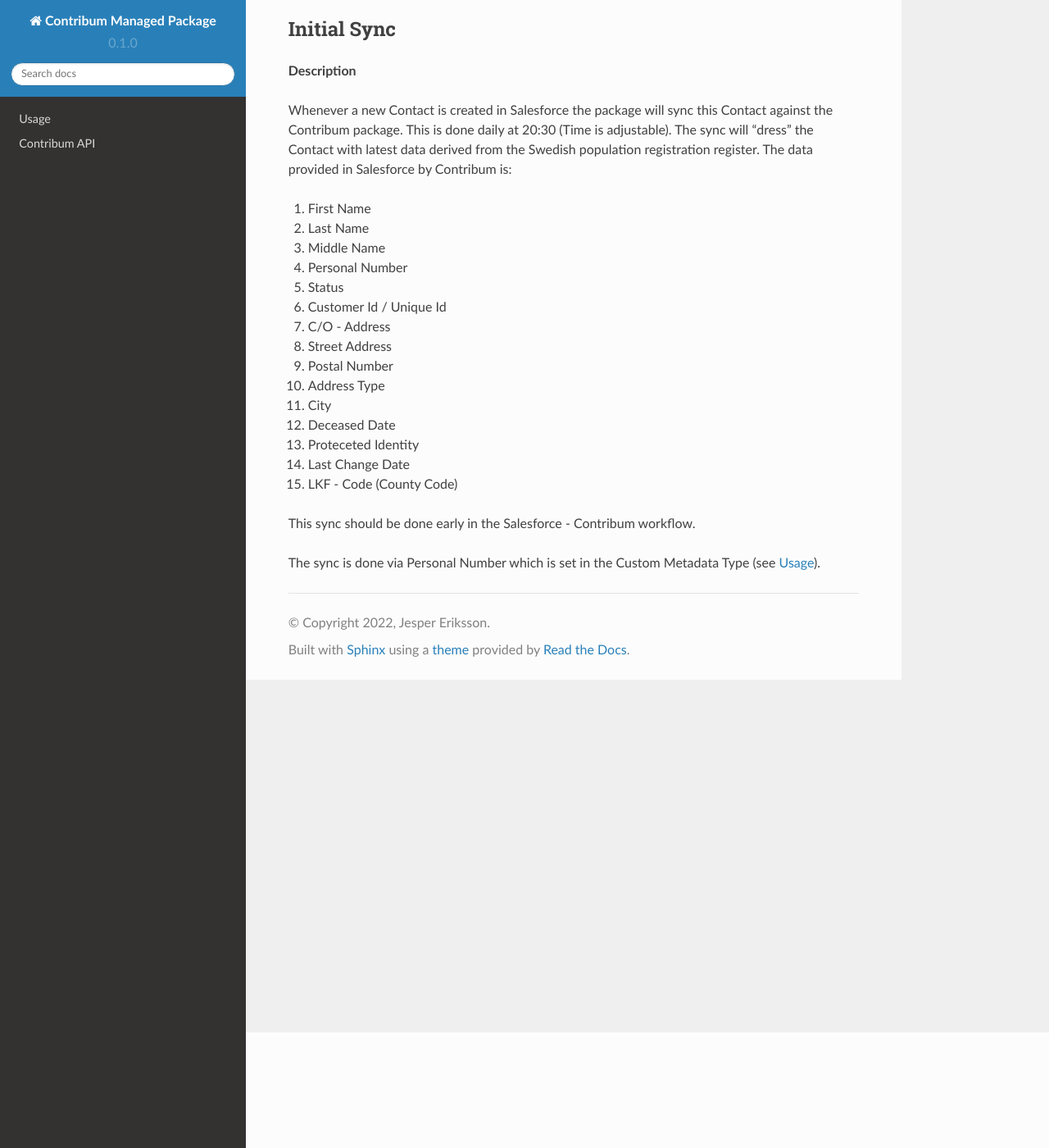
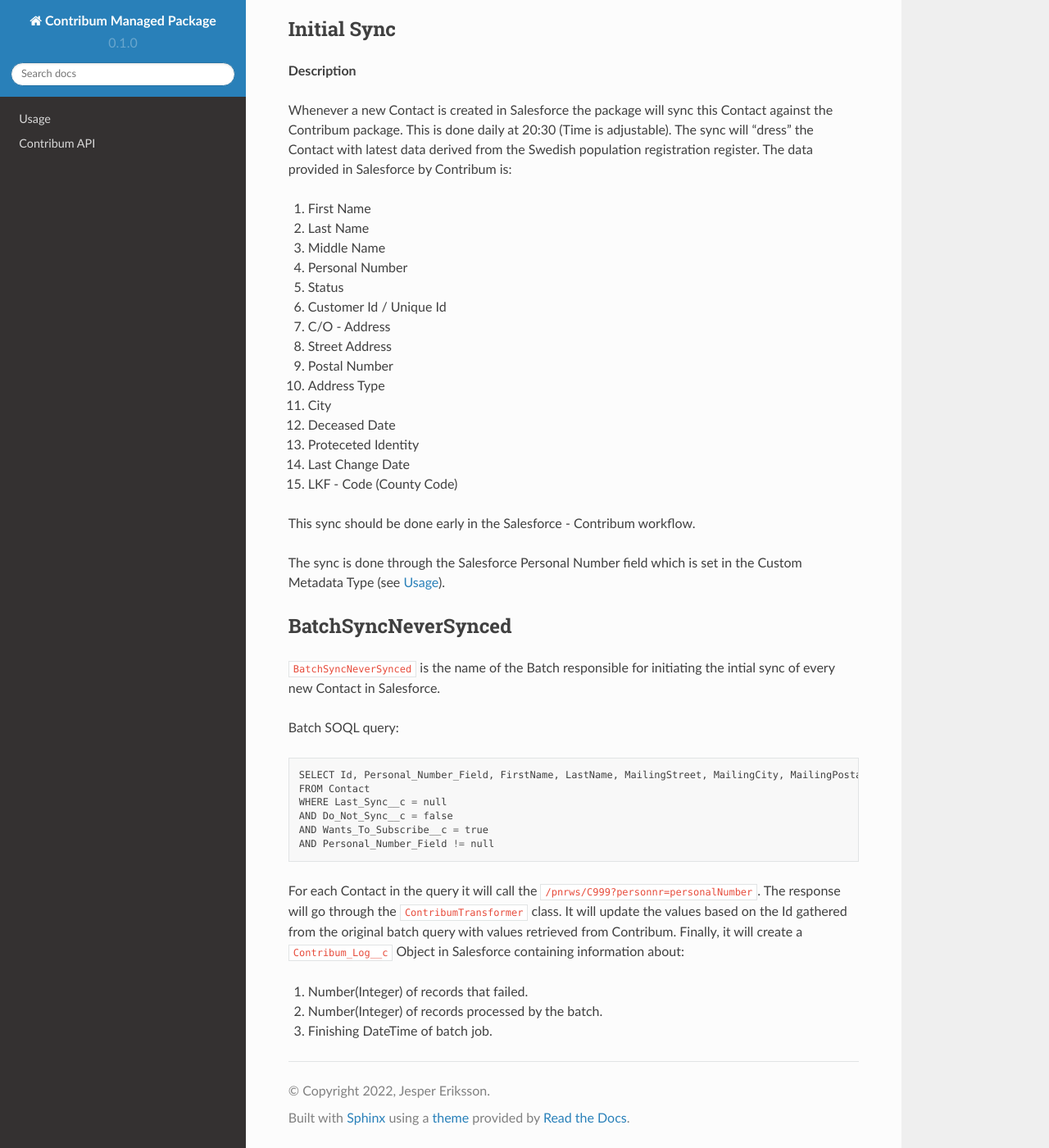
Before and after one commit to JesperEriksson97/contribum-docs, a Sphinx documentation site: the page built from docs/source/batchsyncneversynced.rst, in a window 1280 px wide and 1400 px high, scrolled down 141 px. Shown: the whole window at 82% size. Built offline with Sphinx 7.4.7 and the Read the Docs theme 2.0.0, drawn with Linux system fonts in a browser that asks for light colours.

```diff
--- a/docs/source/batchsyncneversynced.rst
+++ b/docs/source/batchsyncneversynced.rst
@@ -28,8 +28,28 @@
 14. Last Change Date
 15. LKF - Code (County Code)
 
-
-
 This sync should be done early in the Salesforce - Contribum workflow.
 
-The sync is done via Personal Number which is set in the Custom Metadata Type (see :doc:`usage`).
+The sync is done through the Salesforce Personal Number field which is set in the Custom Metadata Type (see :doc:`usage`).
+
+BatchSyncNeverSynced
+--------------------
+
+``BatchSyncNeverSynced`` is the name of the Batch responsible for initiating the intial sync of every new Contact in Salesforce.
+
+Batch SOQL query::
+
+    SELECT Id, Personal_Number_Field, FirstName, LastName, MailingStreet, MailingCity, MailingPostalCode
+    FROM Contact
+    WHERE Last_Sync__c = null
+    AND Do_Not_Sync__c = false
+    AND Wants_To_Subscribe__c = true
+    AND Personal_Number_Field != null
+
+For each Contact in the query it will call the ``/pnrws/C999?personnr=personalNumber``.
+The response will go through the ``ContribumTransformer`` class. It will update the values based on the Id gathered from the original batch query with values retrieved from Contribum.
+Finally, it will create a ``Contribum_Log__c`` Object in Salesforce containing information about:
+
+1. Number(Integer) of records that failed.
+2. Number(Integer) of records processed by the batch.
+3. Finishing DateTime of batch job.
```
Also changed, not shown: docs/source/batchaddsubscribers.rst (added, +30 -0 lines), docs/source/batchremovesubscribers.rst (added, +33 -0 lines), docs/source/usage.rst (+25 -25 lines).
